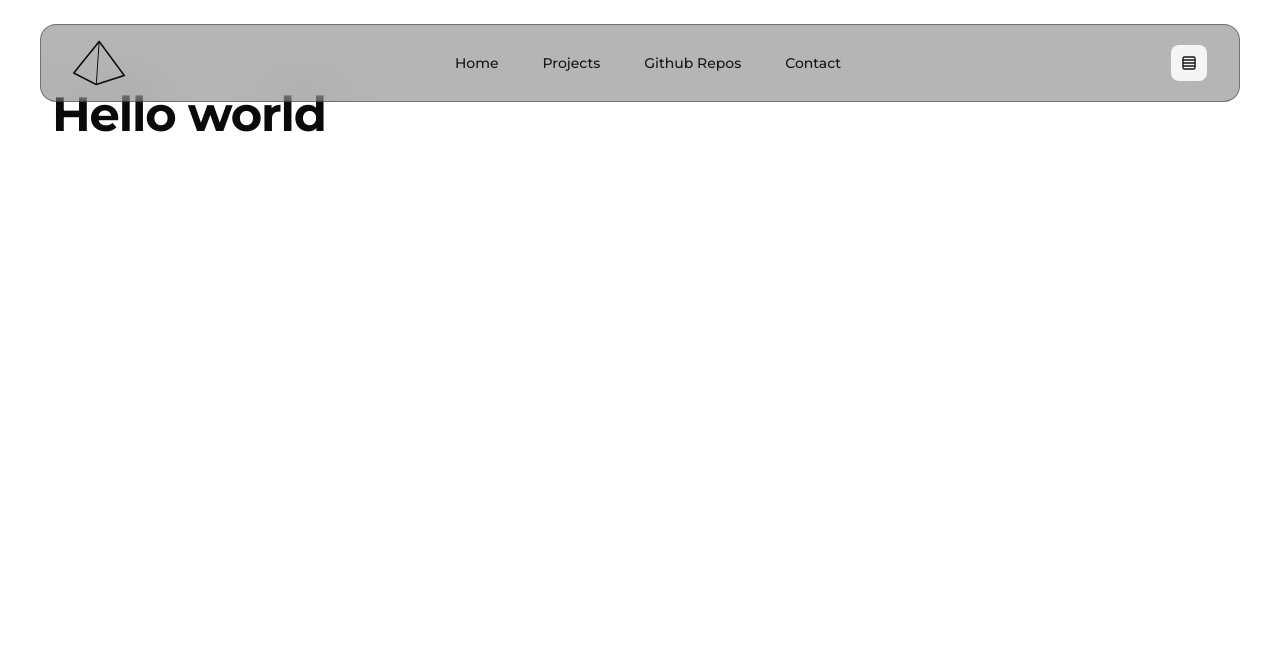
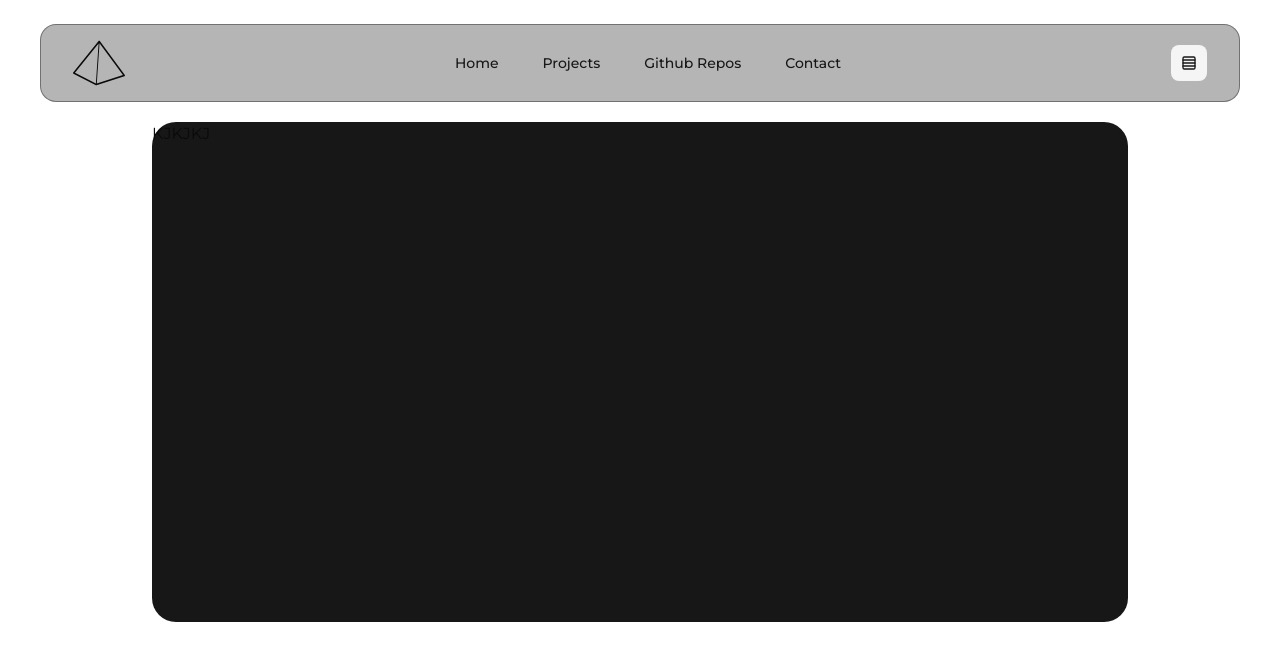
Before and after one commit to tasha-dev/portfolio, a Next.js app: page / in a window 1280 px wide. Shown: the top 660 px of the page. Built offline with nearby package versions, Linux system fonts and the light colour scheme.

Commit message:
added animation of header

```diff
--- a/app/page.tsx
+++ b/app/page.tsx
@@ -7,8 +7,8 @@ import { ReactNode } from 'react';
 export default function HomePage(): ReactNode {
   // Returning JSX
   return (
-    <Page>
-      <h1>Hello world</h1>
+    <Page variant='sm'>
+      <div className='h-[500px] bg-primary w-full rounded-3xl'>KJKJKJ</div>
     </Page>
   );
 }
--- a/components/header.tsx
+++ b/components/header.tsx
@@ -8,6 +8,7 @@ import Logo from './ui/logo';
 import Link from 'next/link';
 import { Button } from '@/components/ui/button';
 import { useMediaQuery } from '@/hooks/useMediaQuery';
+import { motion } from 'framer-motion';
 import {
   Code,
   FileUser,
@@ -69,12 +70,25 @@ export default function Header(): ReactNode {
 
   // Returning JSX
   return (
-    <header className='bg-foreground/30 border border-foreground/40 backdrop-blur-xl lg:py-3 py-2 lg:px-8 px-4 lg:rounded-2xl rounded-lg flex items-center justify-between gap-3 max-width-layout-1 mx-auto lg:top-6 top-3 z-40 sticky w-[calc(100%-24px)]'>
+    <motion.header
+      className='bg-foreground/30 border border-foreground/40 backdrop-blur-xl lg:py-3 py-2 lg:px-8 px-4 lg:rounded-2xl rounded-lg flex items-center justify-between gap-3 max-width-layout-1 mx-auto lg:top-6 top-3 z-40 sticky w-[calc(100%-24px)]'
+      initial={{ y: -100, opacity: 0 }}
+      animate={{ y: 0, opacity: 1 }}
+      transition={{
+        delay: 0.5,
+        ease: 'easeOut',
+        duration: 0.6,
+      }}
+    >
       <Logo className='lg:w-13 lg:h-13 w-10 h-10 text-foreground' />
       <ul className='lg:flex hidden items-center justify-between gap-3'>
         {navLinkContent.map((item, index) => (
           <li key={index}>
-            <Button asChild variant={'link'}>
+            <Button
+              asChild
+              variant={'link'}
+              className='transition-all duration-300 active:scale-95'
+            >
               <Link href={item.href}>{item.label}</Link>
             </Button>
           </li>
@@ -82,16 +96,16 @@ export default function Header(): ReactNode {
       </ul>
       {isMobile ? (
         <Drawer>
-          <DrawerTrigger asChild className='lg:hidden flex'>
+          <DrawerTrigger asChild>
             <Button
               size={'icon'}
-              className='cursor-pointer'
+              className='cursor-pointer transition-all duration-300 active:scale-95'
               variant={'secondary'}
             >
               <Rows4 className='w-2 h-2' />
             </Button>
           </DrawerTrigger>
-          <DrawerContent className='lg:hidden block'>
+          <DrawerContent>
             <DrawerHeader>
               <DrawerTitle>Mahdi Tasha</DrawerTitle>
               <DrawerDescription>
@@ -152,7 +166,7 @@ export default function Header(): ReactNode {
           <DropdownMenuTrigger asChild>
             <Button
               size={'icon'}
-              className='cursor-pointer'
+              className='cursor-pointer transition-all duration-300 active:scale-90'
               variant={'secondary'}
             >
               <Rows4 className='w-2 h-2' />
@@ -178,6 +192,6 @@ export default function Header(): ReactNode {
           </DropdownMenuContent>
         </DropdownMenu>
       )}
-    </header>
+    </motion.header>
   );
 }
--- a/components/layout/page.tsx
+++ b/components/layout/page.tsx
@@ -17,7 +17,7 @@ export default function Page({
       <Header />
       <div
         className={cn(
-          'mx-auto p-3',
+          'mx-auto p-3 mt-8',
           variant === 'lg' ? 'max-width-layout-1' : 'max-width-layout-0',
           className,
         )}
--- a/styles/index.css
+++ b/styles/index.css
@@ -149,6 +149,6 @@
   }
 
   .max-width-layout-0 {
-    @apply max-w-[900px];
+    @apply max-w-[1000px];
   }
 }
```
